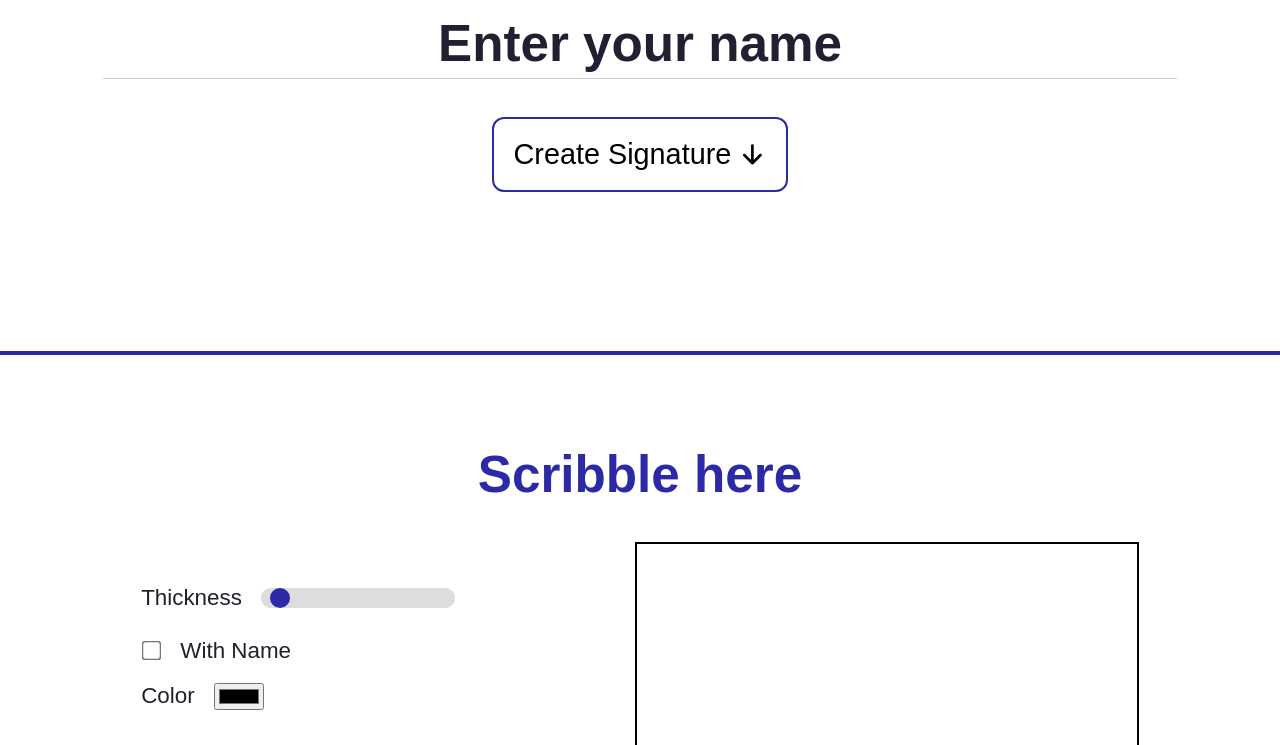
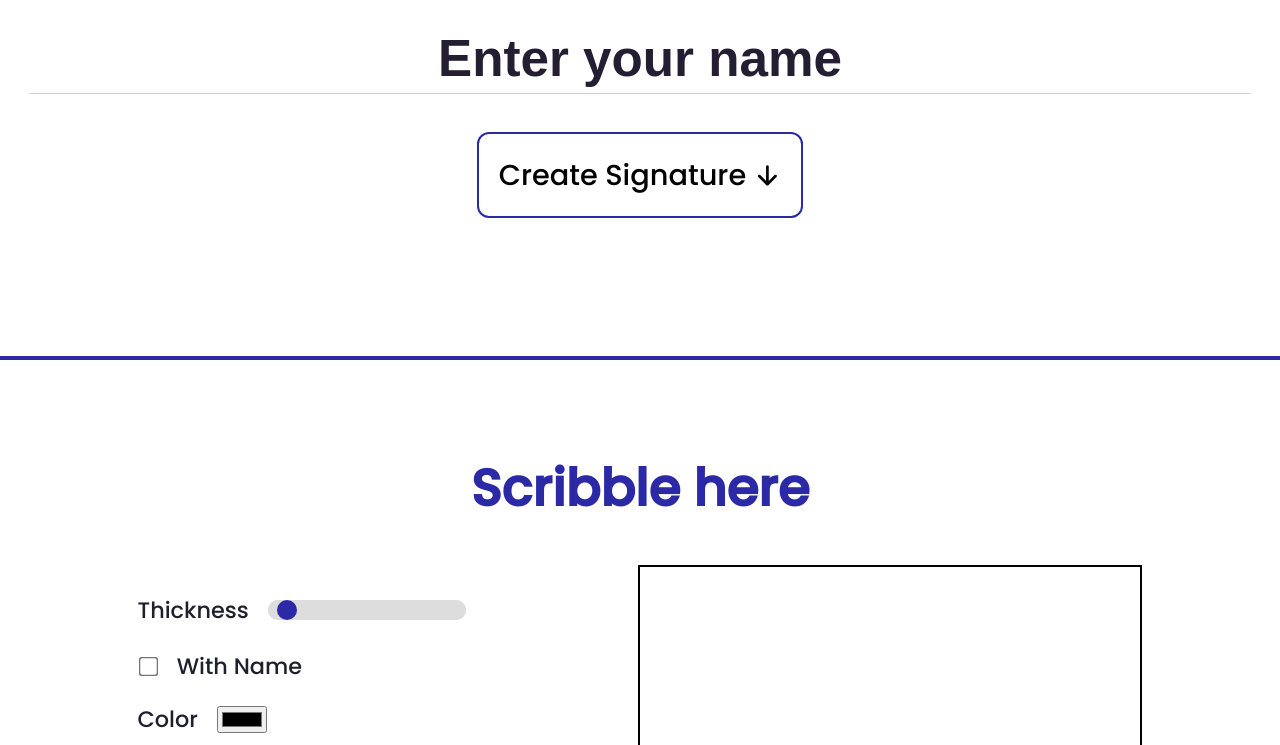
Before and after one commit to SarveshNaik1010/Signature-Generator, a plain HTML site: page index.html in a window 1280 px wide. Shown: the part 423-1168 px from the top of the page. Drawn offline with nearby package versions, Linux system fonts and the light colour scheme.

Commit message:
Added poppins font

```diff
--- a/style.css
+++ b/style.css
@@ -1,3 +1,8 @@
+@font-face {
+  font-family: poppins;
+  src: url(./Poppins/Poppins-Medium.ttf);
+}
+
 html {
   scroll-behavior: smooth;
 }
```
Also changed, not shown: Poppins/OFL.txt (added), Poppins/Poppins-Black.ttf (added), Poppins/Poppins-BlackItalic.ttf (added), Poppins/Poppins-Bold.ttf (added), Poppins/Poppins-BoldItalic.ttf (added), Poppins/Poppins-ExtraBold.ttf (added), Poppins/Poppins-ExtraBoldItalic.ttf (added), Poppins/Poppins-ExtraLight.ttf (added), Poppins/Poppins-ExtraLightItalic.ttf (added), Poppins/Poppins-Italic.ttf (added), Poppins/Poppins-Light.ttf (added), Poppins/Poppins-LightItalic.ttf (added), Poppins/Poppins-Medium.ttf (added), Poppins/Poppins-MediumItalic.ttf (added), 5 more files.
